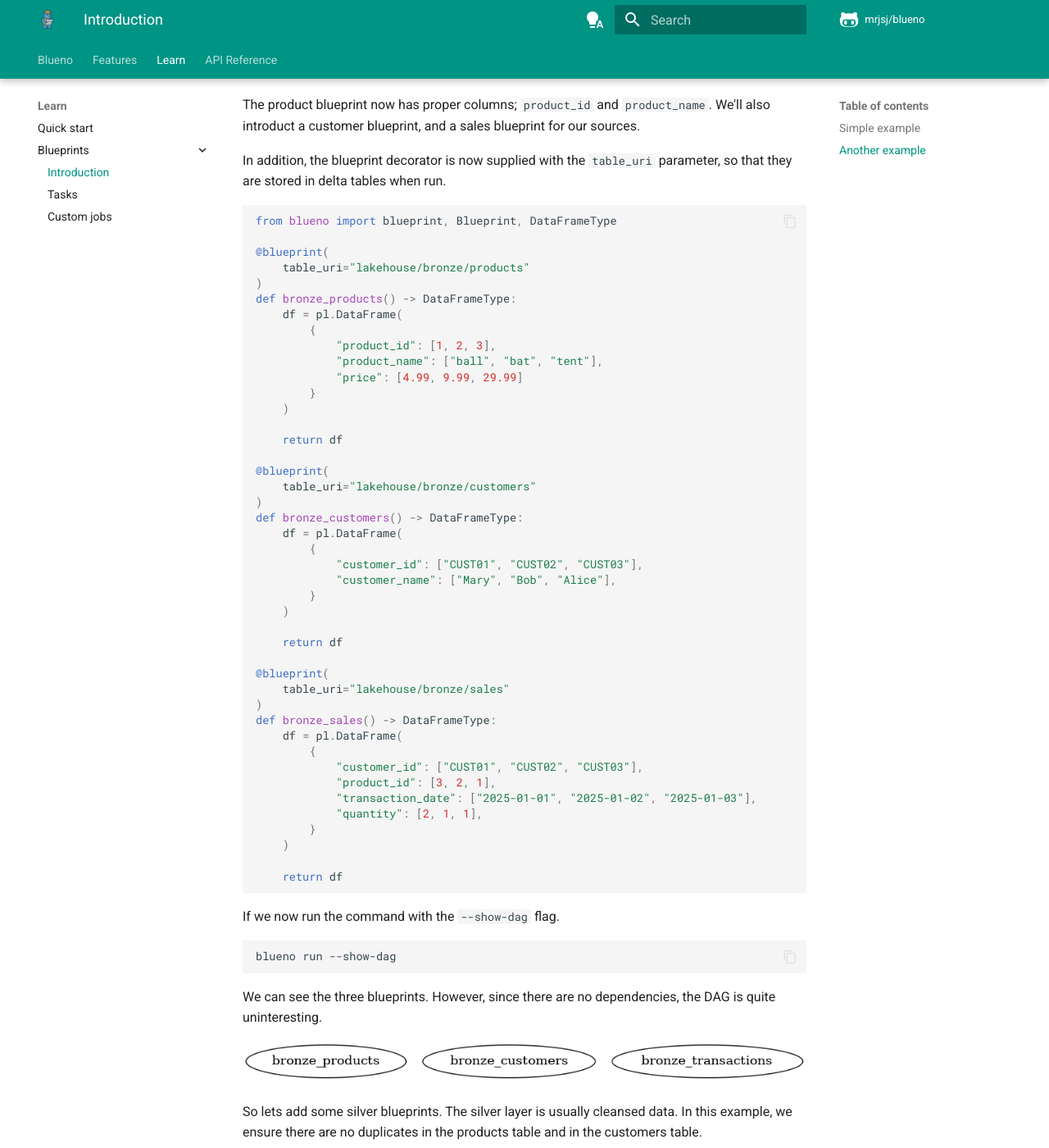
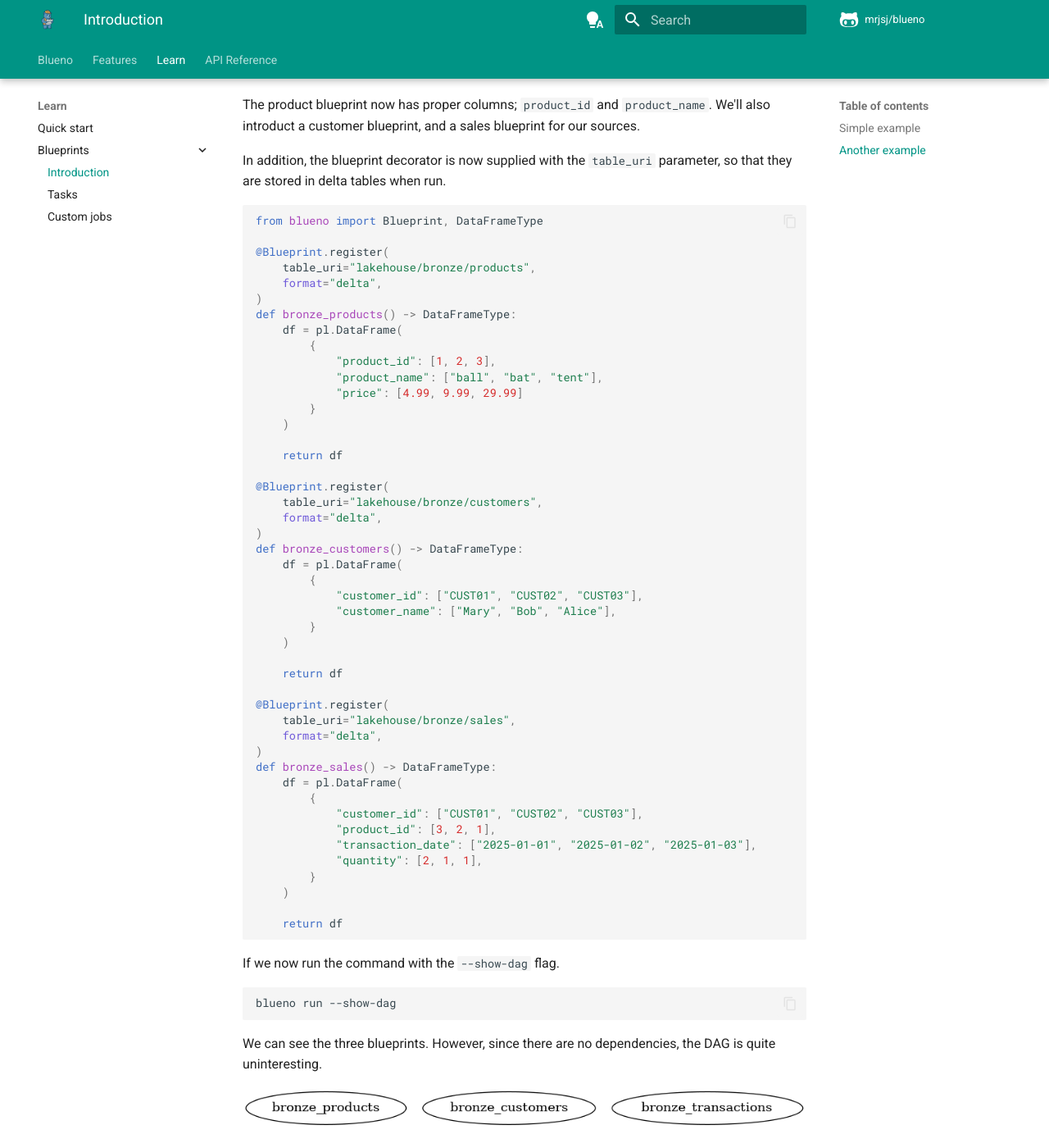
Before and after one commit to mrjsj/blueno, an MkDocs documentation site: the page built from docs/learn/blueprints/introduction.md, in a window 1280 px wide and 1400 px high, scrolled down 1241 px. Shown: the whole window at 82% size. Built offline with MkDocs 1.6.1 and Material for MkDocs 9.7.7, drawn with Linux system fonts in a browser that asks for light colours; comment, search, counter and statistics services are not loaded; some of the changed text lies outside the part shown.

Commit message:
update docs

````diff
--- a/docs/learn/blueprints/introduction.md
+++ b/docs/learn/blueprints/introduction.md
@@ -13,7 +13,7 @@
 from blueno import blueprint, Blueprint, DataFrameType
 
 
-@blueprint
+@Blueprint.register
 def bronze_products() -> DataFrameType:
     df = pl.DataFrame(
         {
@@ -44,10 +44,11 @@
 In addition, the blueprint decorator is now supplied with the `table_uri` parameter, so that they are stored in delta tables when run.
 
 ```python
-from blueno import blueprint, Blueprint, DataFrameType
+from blueno import Blueprint, DataFrameType
 
-@blueprint(
-    table_uri="lakehouse/bronze/products"
+@Blueprint.register(
+    table_uri="lakehouse/bronze/products",
+    format="delta",
 )
 def bronze_products() -> DataFrameType:
     df = pl.DataFrame(
@@ -60,8 +61,9 @@
 
     return df
 
-@blueprint(
-    table_uri="lakehouse/bronze/customers"
+@Blueprint.register(
+    table_uri="lakehouse/bronze/customers",
+    format="delta",
 )
 def bronze_customers() -> DataFrameType:
     df = pl.DataFrame(
@@ -73,8 +75,9 @@
 
     return df
 
-@blueprint(
-    table_uri="lakehouse/bronze/sales"
+@Blueprint.register(
+    table_uri="lakehouse/bronze/sales",
+    format="delta",
 )
 def bronze_sales() -> DataFrameType:
     df = pl.DataFrame(
@@ -105,11 +108,12 @@
 
 
 ```python
-from blueno import blueprint, Blueprint
+from blueno import Blueprint
 from blueno.types import DataFrameType
 
-@blueprint(
+@Blueprint.register(
     table_uri="lakehouse/silver/products",
+    format="delta",
     primary_keys=["product_id"],
 )
 def silver_products(self: Blueprint, bronze_products: DataFrameType) -> DataFrameType:
@@ -118,8 +122,9 @@
     return df
 
 
-@blueprint(
+@Blueprint.register(
     table_uri="lakehouse/silver/customers",
+    format="delta",
     primary_keys=["customer_id"],
 )
 def silver_customers(self: Blueprint, bronze_customers: DataFrameType) -> DataFrameType:
@@ -128,8 +133,9 @@
     return df
 
 
-@blueprint(
+@Blueprint.register(
     table_uri="lakehouse/silver/transactions",
+    format="delta",
     primary_keys=["product_id"],
 )
 def silver_transactions(bronze_transactions: DataFrameType) -> DataFrameType:
@@ -151,11 +157,12 @@
 Lastly, we will add the metrics table in the gold layer, which combines the three silver tables:
 
 ```python
-from blueno import blueprint
+from blueno import Blueprint
 from blueno.types import DataFrameType
 
-@blueprint(
+@Blueprint.register(
     table_uri="lakehouse/gold/sales_metrics",
+    format="delta",
     write_mode="incremental",
     incremental_column="transaction_date",
 )
````
Also changed, not shown: docs/learn/blueprints/tasks.md (+5 -5 lines), docs/learn/quick-start.md (+9 -6 lines).
